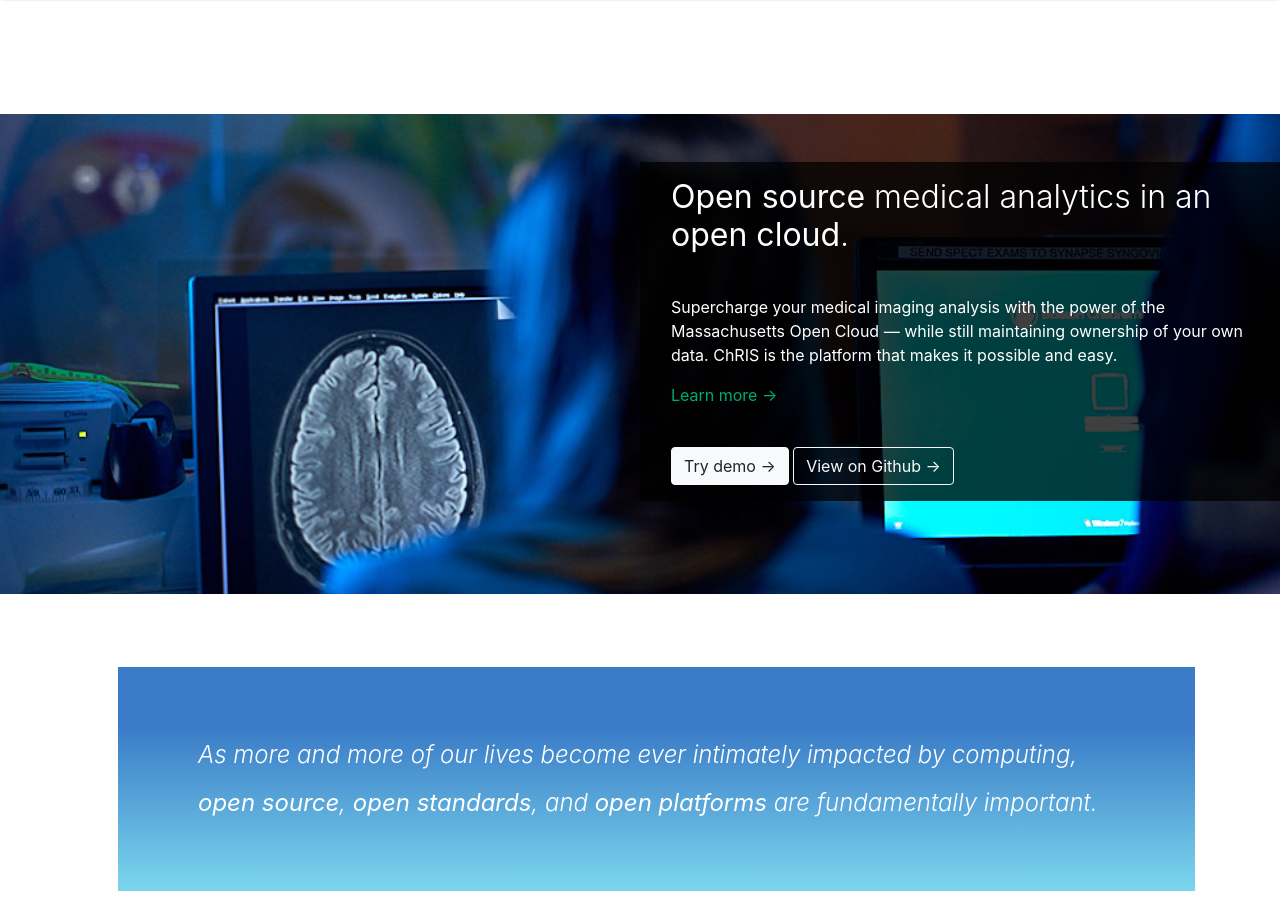
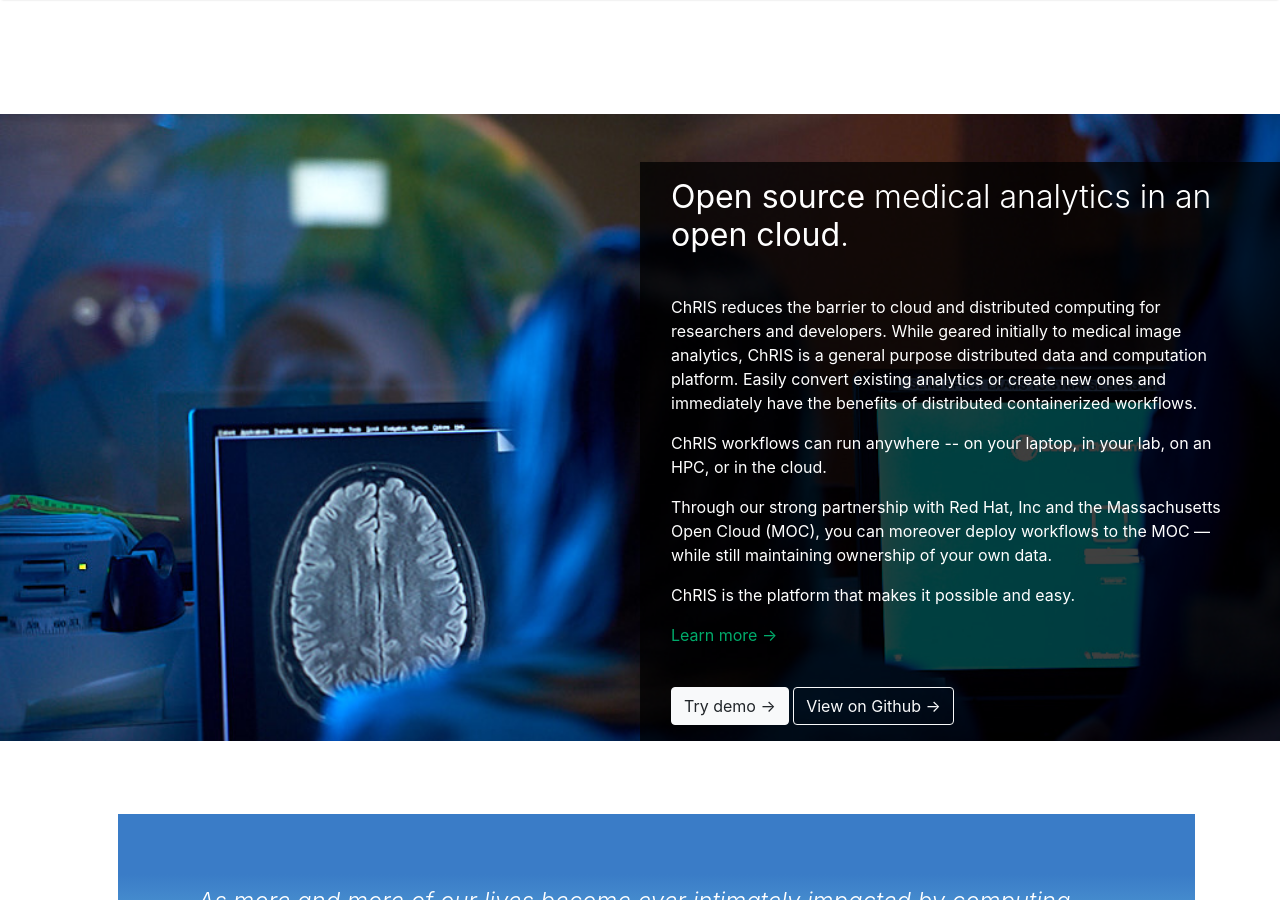
Before and after one commit to FNNDSC/website-old, a Jekyll site: the page built from index.html, in a window 1280 px wide and 900 px high. Built offline with Jekyll 4.4.1, drawn with Linux system fonts in a browser that asks for light colours; nearby versions of some CDN libraries; the list of posts is cut into pages by our own code.

Commit message:
Update splash blurb

```diff
--- a/_includes/jumbotron_front.html
+++ b/_includes/jumbotron_front.html
@@ -12,7 +12,10 @@
                         </div>
                         <div class="p-3">
 
-                                <p>Supercharge your medical imaging analysis with the power of the Massachusetts Open Cloud — while still maintaining ownership of your own data. ChRIS is the platform that makes it possible and easy.</p>
+                                <p>ChRIS reduces the barrier to cloud and distributed computing for researchers and developers. While geared initially to medical image analytics, ChRIS is a general purpose distributed data and computation platform. Easily convert existing analytics or create new ones and immediately have the benefits of distributed containerized workflows.</p>
+                                <p>ChRIS workflows can run anywhere -- on your laptop, in your lab, on an HPC, or in the cloud.</p>
+                                <p>Through our strong partnership with Red Hat, Inc and the Massachusetts Open Cloud (MOC), you can moreover deploy workflows to the MOC — while still maintaining ownership of your own data.</p>
+<p> ChRIS is the platform that makes it possible and easy.</p>
                                 <p><a href="/about">Learn more →</a></p>
                                 <br />
                                 <a href="/demo" class="btn btn-light">Try demo →</a>
```
